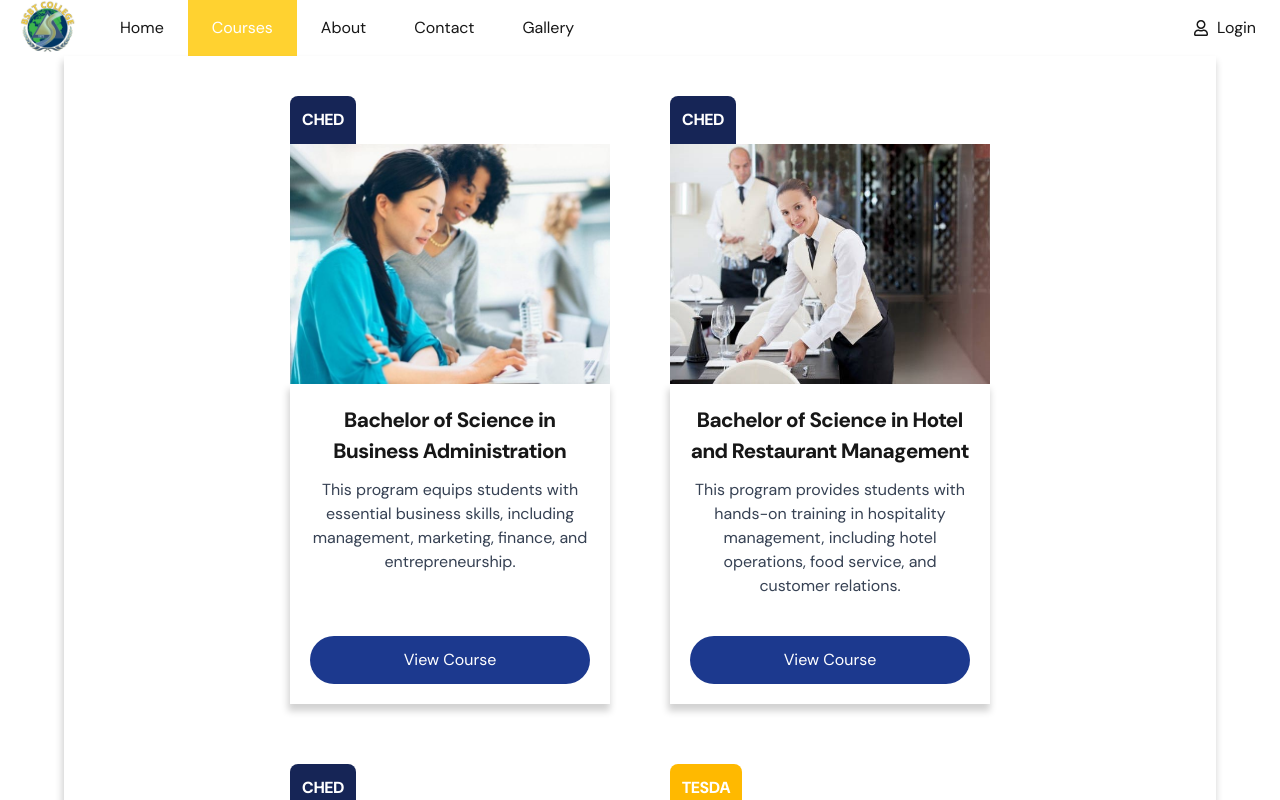
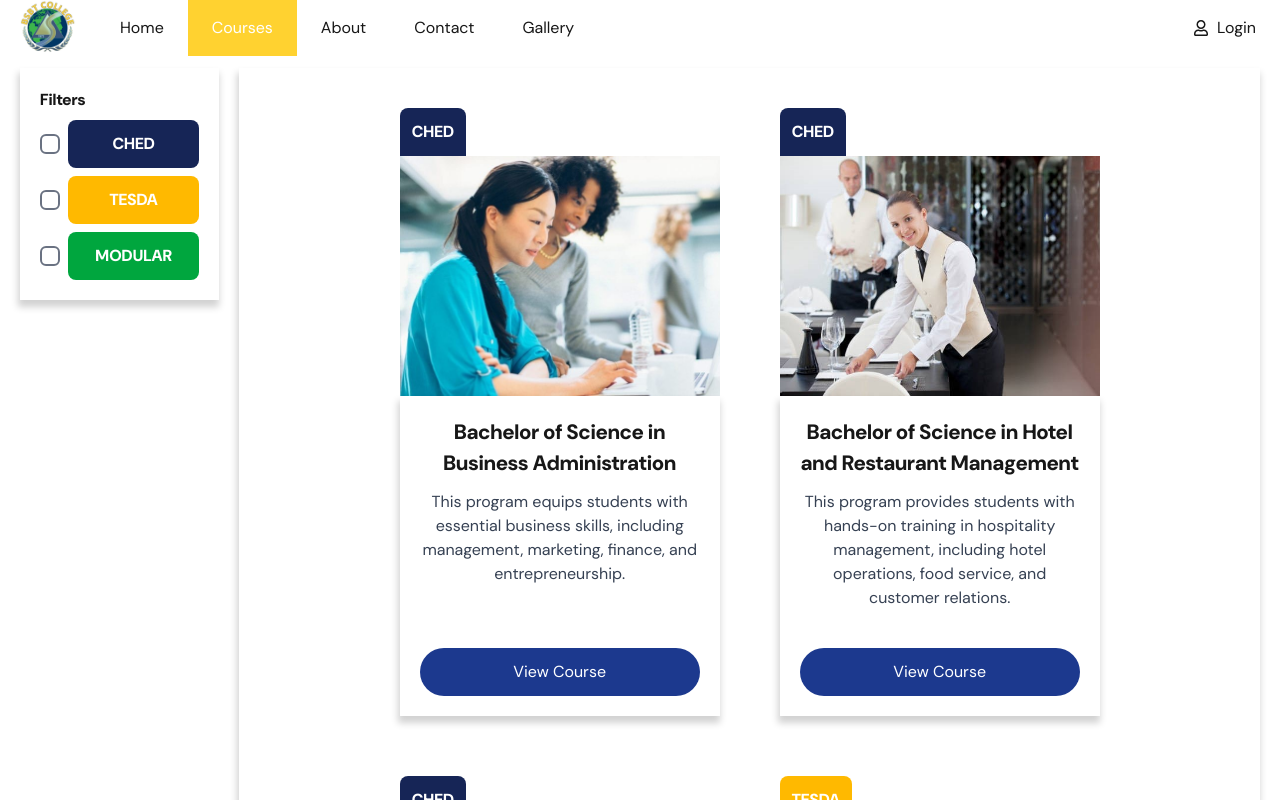
Before and after one commit to kdamiiii/personal-project, a Next.js app in the folder frontend/: page /courses in a window 1280 px wide. Shown: the top 800 px of the page. Built offline with nearby package versions, Linux system fonts and the light colour scheme.

Commit message:
Added functional Filters option in the right side (Checkbox will be updated soon)

```diff
--- a/frontend/src/app/courses/page.tsx
+++ b/frontend/src/app/courses/page.tsx
@@ -5,7 +5,7 @@ import { COURSES } from "@/constants/courses";
 
 export default function Home() {
   return (
-    <div className="flex justify-center w-full">
+    <div className="flex justify-center w-full pt-3">
       <CoursesContainer courses={COURSES} />
     </div>
   );
--- a/frontend/src/components/courses.tsx
+++ b/frontend/src/components/courses.tsx
@@ -3,6 +3,8 @@
 import { CATEGORY_COLOR } from "@/constants/courses";
 import { Button } from "./buttons";
 import { Card, CardTitle } from "./cards";
+import { CheckBox } from "./forms";
+import { ChangeEvent, useEffect, useState } from "react";
 
 export type CourseType = {
   name: string;
@@ -19,17 +21,43 @@ export type CourseCategoryType = {
 
 type BadgeType = {
   name: string;
+  fullRound?: boolean;
+  width?: string;
 };
 
 export const CoursesContainer: React.FC<{ courses: CourseType[] }> = ({
   courses,
 }) => {
-  console.log(courses);
+  const [selectedOptions, setSelectedOptions] = useState<string[]>([]);
+  const [selectedCourses, setSelectedCourses] = useState(courses);
+
+  useEffect(() => {
+    console.log(selectedOptions);
+    if (selectedOptions.length == 0) setSelectedCourses(courses);
+    else {
+      setSelectedCourses(
+        courses.filter((c) => selectedOptions.includes(c.category))
+      );
+    }
+  }, [selectedOptions]);
+
+  const onToggle = (isChecked: boolean, value: string) => {
+    if (isChecked) setSelectedOptions((s) => [...s, value]);
+    else setSelectedOptions((s) => s.filter((option) => option != value));
+  };
 
   return (
-    <div className="w-[90vw] justify-center">
+    <div className="flex flex-row gap-5 w-[100vw] px-5 justify-center">
+      <Card className="w-[15em] h-fit gap-2 p-5">
+        <h2>Filters</h2>
+        {Object.entries(CATEGORY_COLOR).map((e) => (
+          <CheckBox key={e[0]} value={e[0]} onToggle={onToggle}>
+            <CourseBadge width="w-full" fullRound name={e[0]} />
+          </CheckBox>
+        ))}
+      </Card>
       <Card className="w-full flex-row px-20 py-10 gap-15 justify-center flex-wrap font-normal">
-        {courses.map((course) => (
+        {selectedCourses.map((course) => (
           <Course key={course.name} {...course} />
         ))}
       </Card>
@@ -64,10 +92,16 @@ const Course: React.FC<CourseType> = ({
   );
 };
 
-const CourseBadge: React.FC<BadgeType> = ({ name }) => {
+export const CourseBadge: React.FC<BadgeType> = ({
+  name,
+  fullRound = false,
+  width = "w-fit",
+}) => {
   return (
     <div
-      className={`flex justify-center items-center w-fit p-3 font-bold rounded-t-lg text-white ${CATEGORY_COLOR[name]}`}
+      className={`flex justify-center items-center ${width} p-3 font-bold rounded-t-lg text-white ${
+        fullRound && "rounded-b-lg"
+      } ${CATEGORY_COLOR[name]}`}
     >
       {name}
     </div>
--- a/frontend/src/components/forms.tsx
+++ b/frontend/src/components/forms.tsx
@@ -1,16 +1,43 @@
+type FormInputType = {
+  name?: string;
+  placeHolder?: string;
+  type?: string;
+  row?: boolean;
+};
 
-type FormInputType = {
-    name?: string
-    placeHolder?: string
-    type?: string
-    row?: boolean
-}
+type CheckBoxType = {
+  onToggle: (s: boolean, v: string) => void;
+  value: string;
+  children: React.ReactNode;
+};
 
-export const FormInput = ({name, placeHolder, type = "text" , row = true} : FormInputType) =>{
-    return (
-        <div className={`flex flex-${row ? "row" : "col"} gap-2`}>
-            {name && <p>{name}</p>}
-            <input type={type} placeholder={placeHolder ?? ""}/>
-        </div>
-    )
-}
+export const FormInput: React.FC<FormInputType> = ({
+  name,
+  placeHolder,
+  type = "text",
+  row = true,
+}) => {
+  return (
+    <div className={`flex flex-${row ? "row" : "col"} gap-2`}>
+      {name && <p>{name}</p>}
+      <input type={type} placeholder={placeHolder ?? ""} />
+    </div>
+  );
+};
+
+export const CheckBox: React.FC<CheckBoxType> = ({
+  onToggle,
+  value,
+  children,
+}) => {
+  return (
+    <div className="flex items-center gap-2">
+      <input
+        type="checkbox"
+        className="w-6 h-5 appearance-none border-2 border-gray-500 rounded-md checked:bg-blue-500 checked:border-blue-700"
+        onChange={(e) => onToggle(e.target.checked, value)}
+      />
+      {children}
+    </div>
+  );
+};
--- a/frontend/src/constants/courses.ts
+++ b/frontend/src/constants/courses.ts
@@ -119,6 +119,104 @@ export const COURSES: CourseType[] = [
       "Combines hospitality skills in hotel management, restaurant service, and guest relations.",
     picture: "/photos/BA.jpg",
   },
+  {
+    name: "Auto Troubleshooting w/ Driving",
+    category: "MODULAR",
+    description:
+      "Teaches vehicle troubleshooting techniques along with hands-on driving skills.",
+    picture: "/photos/Educator.jpg",
+  },
+  {
+    name: "Automotive Electricity",
+    category: "MODULAR",
+    description:
+      "Focuses on vehicle electrical systems, wiring, and troubleshooting electrical issues.",
+    picture: "/photos/Educator.jpg",
+  },
+  {
+    name: "Practical Driving",
+    category: "MODULAR",
+    description:
+      "Provides hands-on driving instruction and road safety awareness.",
+    picture: "/photos/Educator.jpg",
+  },
+  {
+    name: "Baking & Pastry Production",
+    category: "MODULAR",
+    description:
+      "Covers techniques in baking breads, pastries, and dessert preparation.",
+    picture: "/photos/Educator.jpg",
+  },
+  {
+    name: "International Cuisine",
+    category: "MODULAR",
+    description:
+      "Explores global culinary techniques and international food preparation.",
+    picture: "/photos/Educator.jpg",
+  },
+  {
+    name: "Culinary Arts",
+    category: "MODULAR",
+    description:
+      "Provides training in food preparation, cooking methods, and kitchen management.",
+    picture: "/photos/Educator.jpg",
+  },
+  {
+    name: "Food and Beverage Services",
+    category: "MODULAR",
+    description:
+      "Teaches skills in restaurant service, food handling, and customer relations.",
+    picture: "/photos/Educator.jpg",
+  },
+  {
+    name: "Housekeeping Services",
+    category: "MODULAR",
+    description:
+      "Covers cleaning, sanitation, and maintenance procedures in hospitality settings.",
+    picture: "/photos/Educator.jpg",
+  },
+  {
+    name: "Bartending Services",
+    category: "MODULAR",
+    description:
+      "Provides knowledge in mixing drinks, bar operations, and responsible alcohol service.",
+    picture: "/photos/Educator.jpg",
+  },
+  {
+    name: "Computer Applications",
+    category: "MODULAR",
+    description:
+      "Covers basic to advanced computer skills, including office applications and software use.",
+    picture: "/photos/Educator.jpg",
+  },
+  {
+    name: "Jetwriting (Modern Shorthand)",
+    category: "MODULAR",
+    description:
+      "Teaches shorthand writing techniques for efficient note-taking and transcription.",
+    picture: "/photos/Educator.jpg",
+  },
+  {
+    name: "Practical Bookkeeping & Accounting",
+    category: "MODULAR",
+    description:
+      "Covers basic accounting principles, bookkeeping procedures, and financial record-keeping.",
+    picture: "/photos/Educator.jpg",
+  },
+  {
+    name: "Hair Dressing & Beauty Care",
+    category: "MODULAR",
+    description:
+      "Trains individuals in hairstyling, makeup application, and beauty care techniques.",
+    picture: "/photos/Educator.jpg",
+  },
+  {
+    name: "Auto CAD (new)",
+    category: "MODULAR",
+    description:
+      "Introduces computer-aided design (CAD) software for technical drawing and drafting.",
+    picture: "/photos/Educator.jpg",
+  },
 ];
 
 type CategoryColorType = {
```
